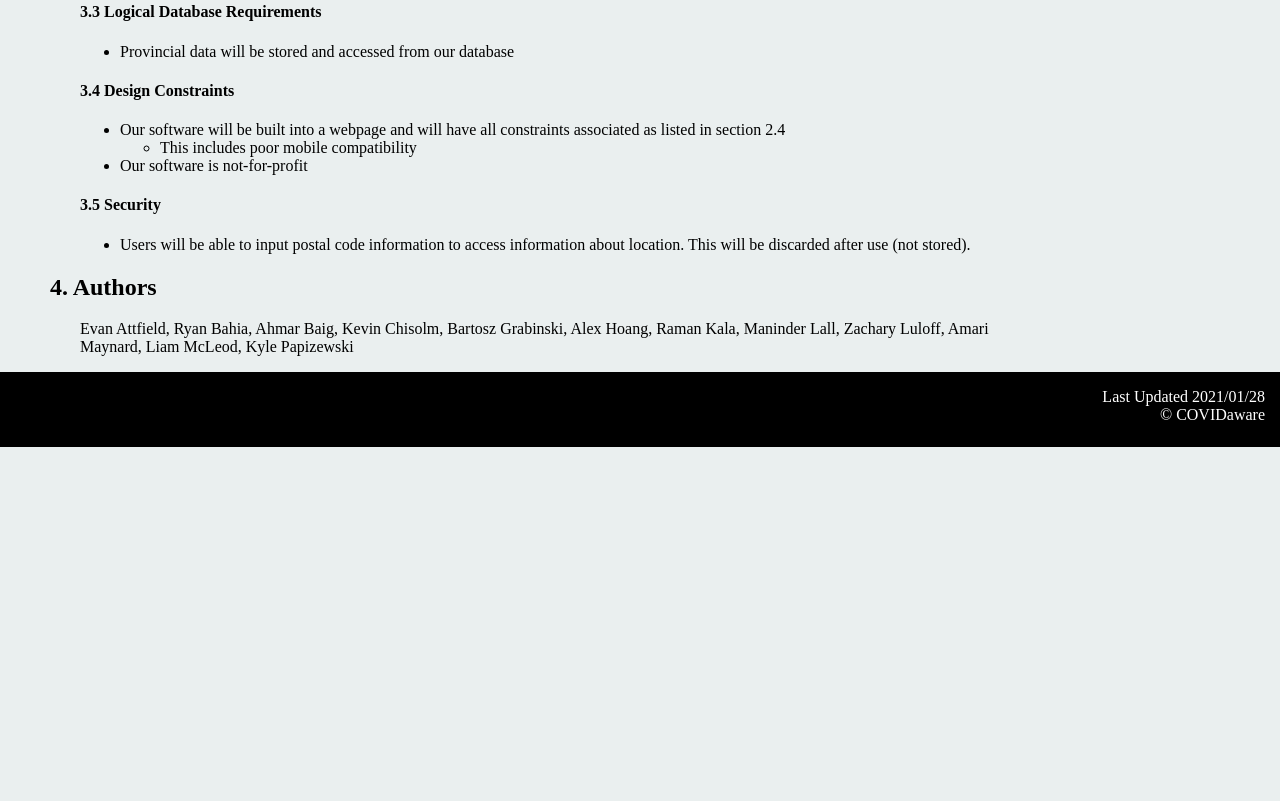
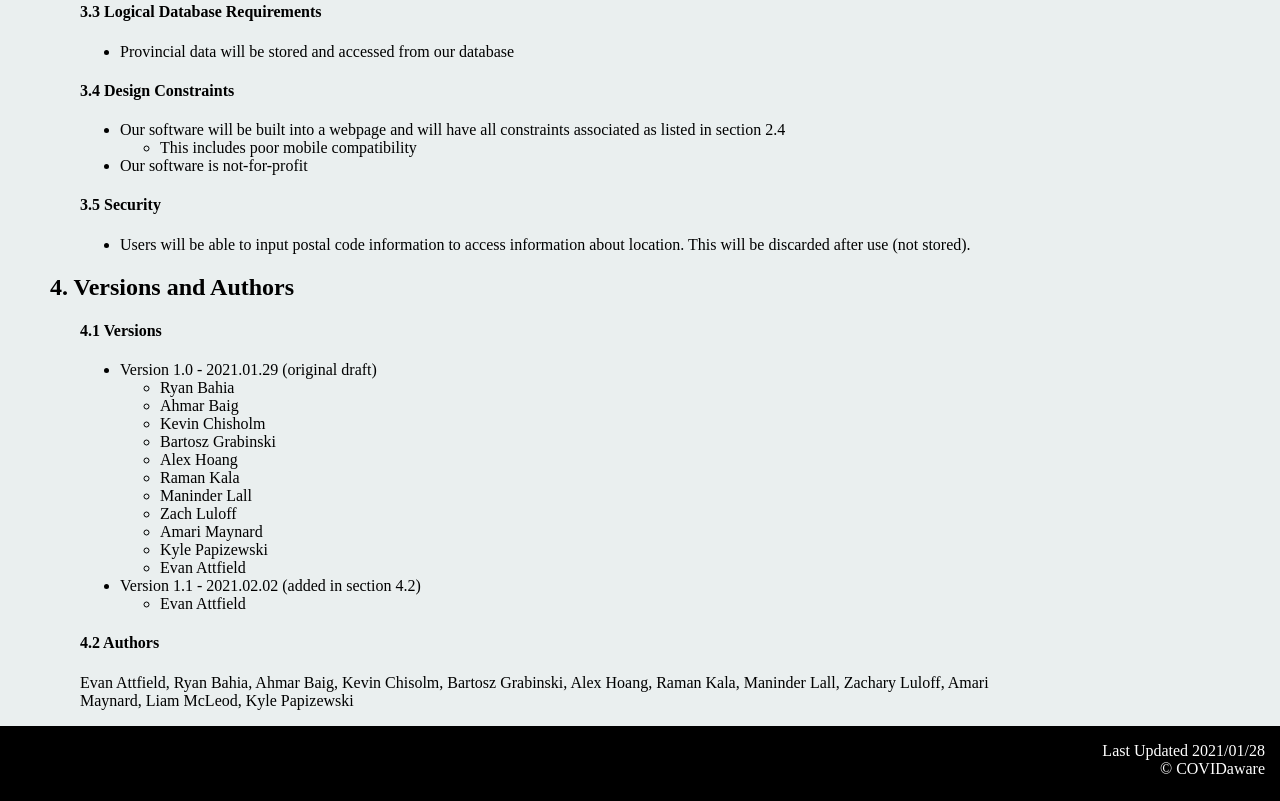
Before and after one commit to zlu55/Covidaware-Documentation, a plain HTML site: page SRS.html in a window 1280 px wide. Shown: the part 1760-2561 px from the top of the page. Before the commit the page ends 2207 px from the top, so only its background shows below. Drawn offline with Linux system fonts and the light colour scheme.

Commit message:
Update SRS.html

```diff
--- a/SRS.html
+++ b/SRS.html
@@ -118,20 +118,23 @@
 						</div>
 					</div>
 				</div>
-				<!--
 				<div class = "ToCTopic">
 					<div class = "ToCHeader">
 						<a href = "#4">
-							<h5>4. Versions/Updates</h5>
+							<h5>4. Versions and Authors</h5>
 						</a>
 					</div>
+					<div class = "subheaders">
+						<div class = "subheader">
+							<a href = "#4.1">
+								<h5>4.1 Versions</h5>
+							</a>
 						</div>
-				-->
-				<div class = "ToCTopic">
-					<div class = "ToCHeader">
-						<a href = "#4">
-							<h5>4. Authors</h5>
+						<div class = "subheader">
+							<a href = "#4.2">
+								<h5>4.2 Authors</h5>
 							</a>
+						</div>
 					</div>
 				</div>
 			</div>
@@ -365,26 +368,52 @@
 						</div>
 					</div>
 				</div>
-				<!--
 				<div class = "topic">
 					<div class = "topicHeader">
 						<a id = "4">
-							<h2>4. Versions/Updates</h2>
+							<h2>4. Versions and Authors</h2>
 						</a>
 					</div>
-					<div class = "topicBody">
-						<p>--Insert Info Here--</p>
+					<div class = "subtopic">
+						<div class = "subtopicHeader">
+							<a id = "4.1">
+								<h4>4.1 Versions</h4>
+							</a>
+						</div>
+						<div class = "subtopicBody">
+							<ul>
+								<li>Version 1.0 - 2021.01.29 (original draft)</li>
+								<ul>
+									<li>Ryan Bahia</li>
+									<li>Ahmar Baig</li>
+									<li>Kevin Chisholm</li>
+									<li>Bartosz Grabinski</li>
+									<li>Alex Hoang</li>
+									<li>Raman Kala</li>
+									<li>Maninder Lall</li>
+									<li>Zach Luloff</li>
+									<li>Amari Maynard</li>
+									<li>Kyle Papizewski</li>
+									<li>Evan Attfield</li>
+								</ul>
+								<li>Version 1.1 - 2021.02.02 (added in section 4.2)</li>
+								<ul>
+									<li>Evan Attfield</li>
+								</ul>
+							</ul>
 						</div>
 					</div>
-				-->
-				<div class = "topic">
-					<div class = "topicHeader">
-						<a id = "4">
-							<h2>4. Authors</h2>
+					<div class = "subtopic">
+						<div class = "subtopicHeader">
+							<a id = "4.2">
+								<h4>4.2 Authors</h4>
 							</a>
 						</div>
-					<div class = "topicBody">
+						<div class = "subtopicBody">
+							<div class = "subtopicBody">
 								<p>Evan Attfield, Ryan Bahia, Ahmar Baig, Kevin Chisolm, Bartosz Grabinski, Alex Hoang, Raman Kala, Maninder Lall, Zachary Luloff, Amari Maynard, Liam McLeod, Kyle Papizewski</p>
+							</div>
+						</div>
 					</div>
 				</div>
 			</div>
```
Lines whose indentation alone changed are shown as unchanged.
